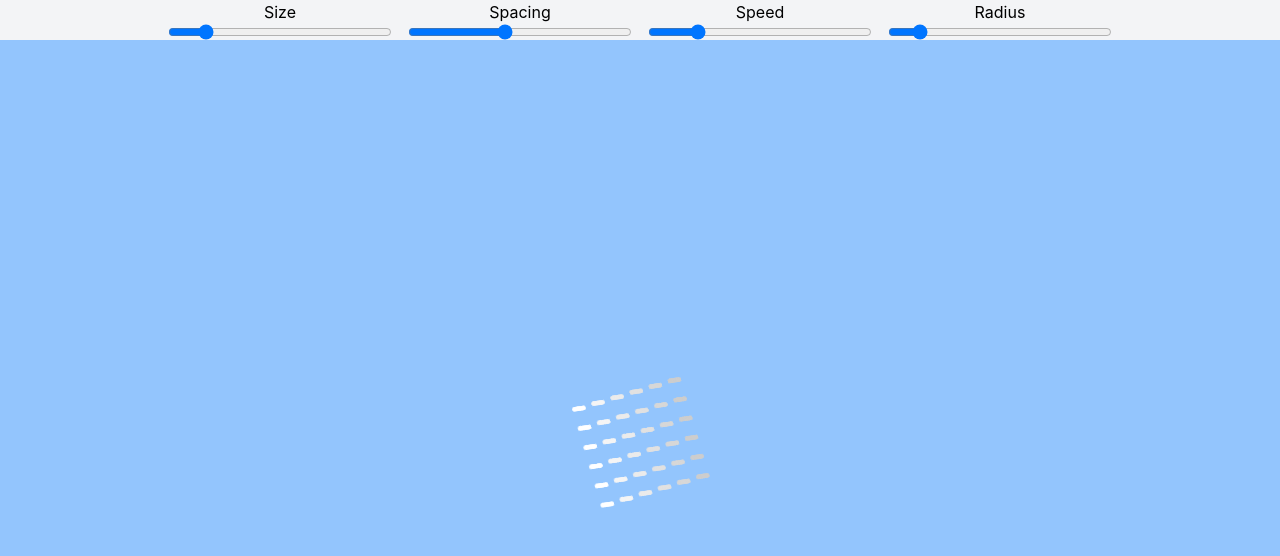
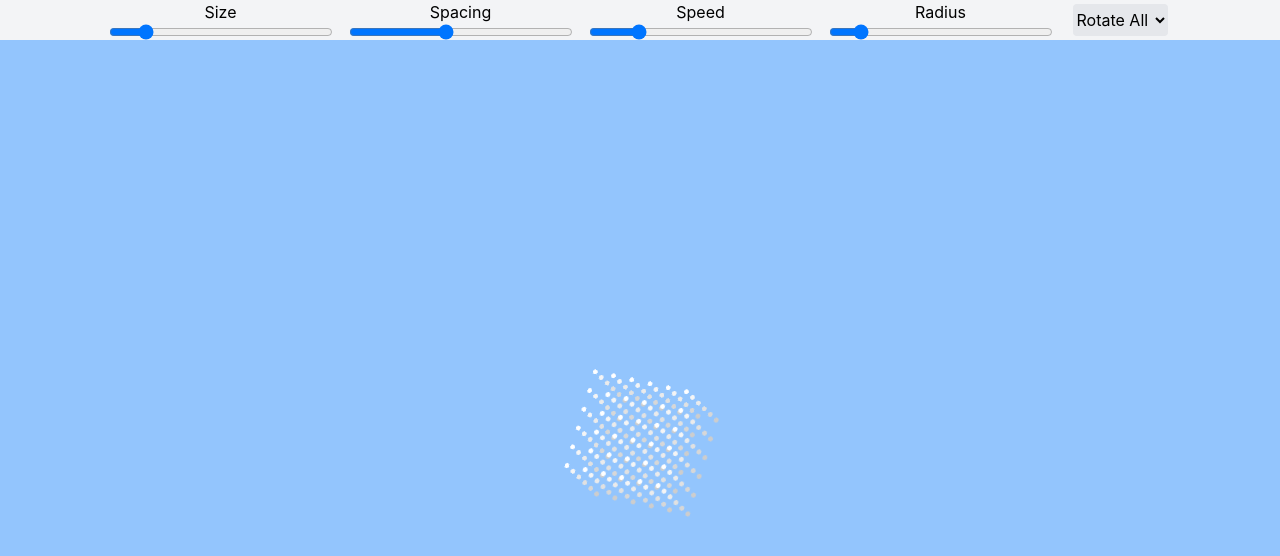
Before and after one commit to emily-roses/Box-Generator, a React (Vite) app: page / in a window 1280 px wide. Shown: the top 556 px of the page. Built offline with nearby package versions, Linux system fonts and the light colour scheme.

Commit message:
Add animations

```diff
--- a/src/App.css
+++ b/src/App.css
@@ -1,8 +1,9 @@
 .cube {
 	--speed: 5s;
+	--animation: rotate;
 	transform-style: preserve-3d;
-	-webkit-animation: rotate var(--speed) linear infinite;
-	animation: rotate var(--speed) linear infinite;
+	-webkit-animation: var(--animation) var(--speed) linear infinite;
+	animation: var(--animation) var(--speed) linear infinite;
 }
 
 @-webkit-keyframes rotate {
@@ -16,3 +17,71 @@
 		transform: rotateX(360deg) rotateY(360deg) rotateZ(360deg);
 	}
 }
+
+@-webkit-keyframes rotateXY {
+	100% {
+		transform: rotateX(360deg) rotateY(360deg);
+	}
+}
+
+@keyframes rotateXY {
+	100% {
+		transform: rotateX(360deg) rotateY(360deg);
+	}
+}
+
+@-webkit-keyframes rotateXZ {
+	100% {
+		transform: rotateX(360deg) rotateZ(360deg);
+	}
+}
+
+@keyframes rotateXZ {
+	100% {
+		transform: rotateX(360deg) rotateZ(360deg);
+	}
+}
+
+@-webkit-keyframes rotateYZ {
+	100% {
+		transform: rotateY(360deg) rotateZ(360deg);
+	}
+}
+
+@keyframes rotateYZ {
+	100% {
+		transform: rotateY(360deg) rotateZ(360deg);
+	}
+}
+
+@-webkit-keyframes rotateX {
+	100% {
+		transform: rotateX(360deg);
+	}
+}
+
+@keyframes rotateX {
+	100% {
+		transform: rotateX(360deg);
+	}
+}
+@-webkit-keyframes rotateY {
+	100% {
+		transform: rotateY(360deg);
+	}
+}
+@keyframes rotateY {
+	100% {
+		transform: rotateY(360deg);
+	}
+}
+@-webkit-keyframes rotateZ {
+	100% {
+		transform: rotateZ(360deg);
+	}
+}
+@keyframes rotateZ {
+	100% {
+		transform: rotateZ(360deg);
+	}
+}
--- a/src/App.tsx
+++ b/src/App.tsx
@@ -7,6 +7,7 @@ function App() {
 	const [spacing, setSpacing] = useState(5);
 	const [speed, setSpeed] = useState(10);
 	const [radius, setRadius] = useState(10);
+	const [animation, setAnimation] = useState("rotate");
 	console.log(spacing);
 	return (
 		<div className="w-screen h-screen overflow-hidden bg-blue-300">
@@ -39,9 +40,27 @@ function App() {
 					value={radius}
 					onChange={setRadius}
 				/>
+				<select
+					className="m-1 bg-gray-200 rounded"
+					onChange={(e) => setAnimation(e.target.value)}
+				>
+					<option value="rotate">Rotate All</option>
+					<option value="rotateXY">Rotate XY</option>
+					<option value="rotateXZ">Rotate XZ</option>
+					<option value="rotateYZ">Rotate YZ</option>
+					<option value="rotateX">Rotate X</option>
+					<option value="rotateY">Rotate Y</option>
+					<option value="rotateZ">Rotate Z</option>
+				</select>
 			</div>
 			<div className="grid h-full place-content-center">
-				<Box size={size} spacing={spacing} speed={speed} radius={radius} />
+				<Box
+					size={size}
+					spacing={spacing}
+					speed={speed}
+					radius={radius}
+					animation={animation}
+				/>
 			</div>
 		</div>
 	);
@@ -79,6 +98,7 @@ const LabelledRange = ({
 };
 
 interface BoxProps {
+	animation: string;
 	size: number;
 	spacing: number;
 	speed: number;
@@ -91,7 +111,7 @@ interface Position {
 	z: number;
 }
 
-const Box = ({ size, spacing, speed, radius }: BoxProps) => {
+const Box = ({ size, spacing, speed, radius, animation }: BoxProps) => {
 	const dots = useMemo(() => {
 		let arr = [];
 		for (let x = 0; x <= size + (size / spacing - 1); x += size / spacing) {
@@ -117,6 +137,7 @@ const Box = ({ size, spacing, speed, radius }: BoxProps) => {
 					height: `${size}px`,
 					transformOrigin: `center center ${size / 2}`,
 					"--speed": `${100 / speed}s`,
+					"--animation": animation,
 				} as React.CSSProperties
 			}
 		>
```
